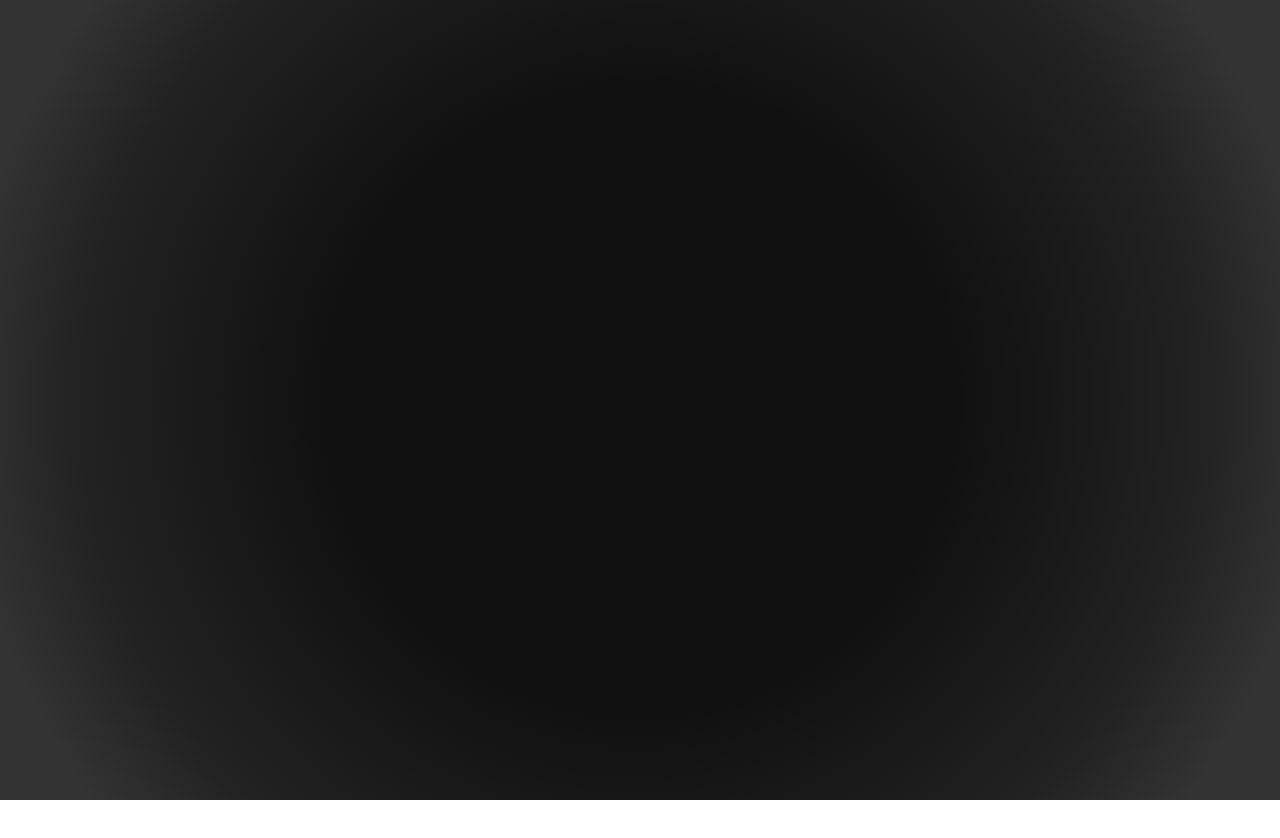
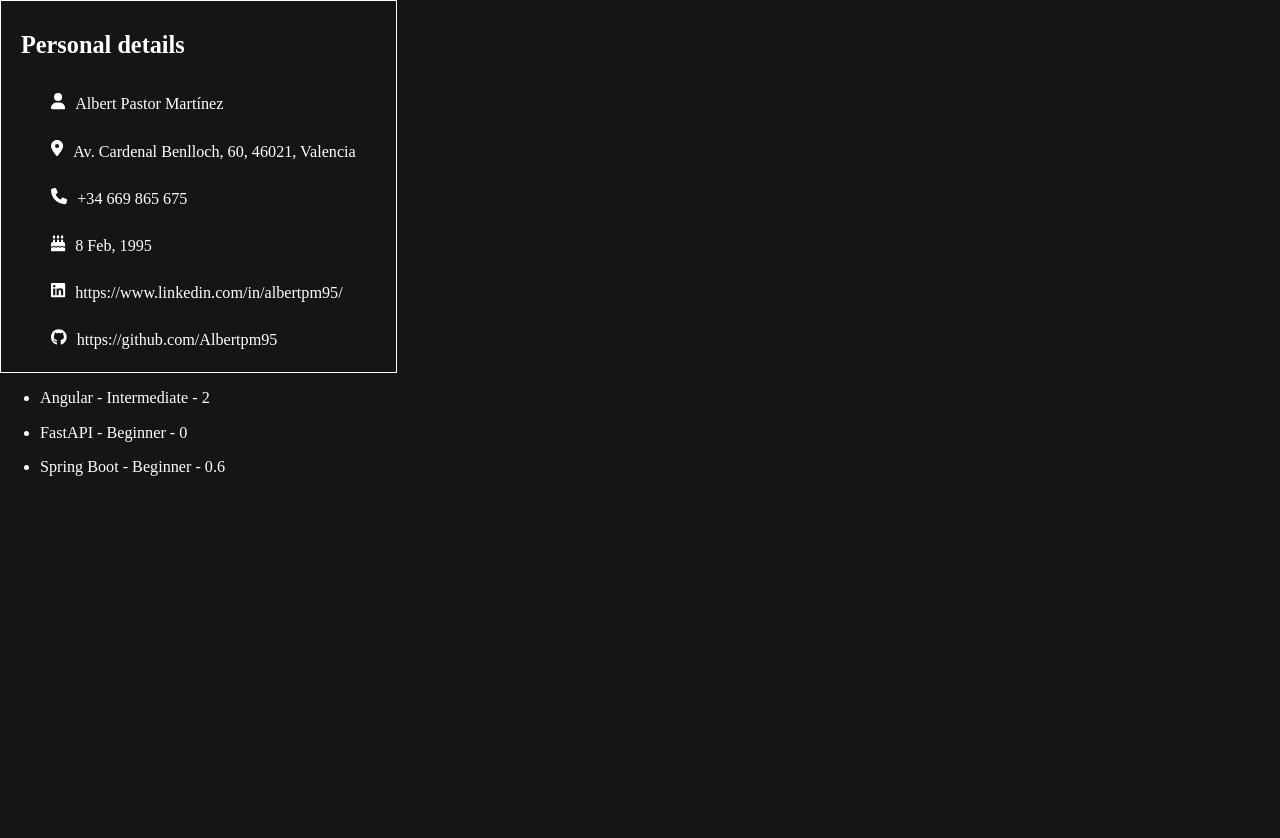
Before and after one commit to Albertpm95/TemplateCVWeb, an Angular app: page / in a window 1280 px wide. Shown: the top 838 px of the page. Built offline with nearby package versions, Linux system fonts and the light colour scheme.

Commit message:
Added some data and styles

```diff
--- a/src/app/app.component.html
+++ b/src/app/app.component.html
@@ -1 +1,34 @@
-<div class="page"></div>
+<div class="page" *ngIf="curriculum">
+    <div class="short-column">
+        <div class="small-container datos-personales" *ngIf="curriculum.personalDetails">
+            <h2>Personal details</h2>
+            <span>
+                <i class="fas fa-user"></i><strong>Name: </strong> Albert Pastor Martínez
+            </span>
+            <span *ngIf="curriculum.personalDetails.address">
+                <i [ngClass]="curriculum.personalDetails.address.icon"></i><strong>{{ curriculum.personalDetails.address.label }}: </strong>{{ curriculum.personalDetails.address.value }}
+            </span>
+            <span *ngIf="curriculum.personalDetails.phoneNumber">
+                <i [ngClass]="curriculum.personalDetails.phoneNumber.icon"></i><strong>{{ curriculum.personalDetails.phoneNumber.label }}: </strong>{{ curriculum.personalDetails.phoneNumber.value }}
+            </span>
+            <span *ngIf="curriculum.personalDetails.birthDate">
+                <i [ngClass]="curriculum.personalDetails.birthDate.icon"></i><strong>{{ curriculum.personalDetails.birthDate.label }}: </strong>{{ curriculum.personalDetails.birthDate.value }}
+            </span>
+            <span *ngIf="curriculum.personalDetails.urlLinkedIn">
+                <i [ngClass]="curriculum.personalDetails.urlLinkedIn.icon"></i><strong>{{curriculum.personalDetails.urlLinkedIn.label}}: </strong><a (click)="goTo(curriculum.personalDetails.urlLinkedIn.value)">{{curriculum.personalDetails.urlLinkedIn.value}} </a>
+            </span>
+            <span *ngIf="curriculum.personalDetails.urlGithub">
+                <i [ngClass]="curriculum.personalDetails.urlGithub.icon"></i><strong>{{curriculum.personalDetails.urlGithub.label}}: </strong>
+                <a (click)="goTo(curriculum.personalDetails.urlGithub.value)">{{curriculum.personalDetails.urlGithub.value}} </a>
+            </span>
+        </div>
+        <div class="small-container skills">
+            <ul *ngFor="let skill of curriculum.skills">
+                <li *ngIf="skill">{{skill.name}} - {{skill.level}} - {{skill.years}}
+
+                </li>
+            </ul>
+        </div>
+    </div>
+    <div class="big-column"></div>
+</div>
--- a/src/app/app.component.sass
+++ b/src/app/app.component.sass
@@ -1,5 +1,33 @@
 .page
-    height: 100vh
-    width: 100vw
-    background: #111
-    background: radial-gradient(circle, rgba(17,17,17,1) 42%, rgba(34,34,34,1) 74%, rgba(51,51,51,1) 90%)
+    height: 100%
+    width: 100%
+    background: #151515
+    display: flex
+    flex-flow: row wrap
+    //background: radial-gradient(circle, rgba(16,16,16,1) 50%, rgba(32,32,32,1) 85%, rgba(41,41,41,1) 95%)
+    .short-column
+        width: 30%
+        .datos-personales
+            display: flex
+            flex-direction: column
+            padding: 1rem 2rem
+            border: solid 1px white
+            width: fit-content
+            h2
+
+            span
+                display: flex
+                flex-direction: row
+                align-items: baseline
+                width: fit-content
+                padding: 1rem 2rem
+                line-height: 24px
+                i, svg
+                    margin: 0.4rem 1rem
+                strong
+                    display: none
+                a
+                    margin: 0
+                    height: 100%
+    .big-column
+        width: 70%
--- a/src/app/app.component.ts
+++ b/src/app/app.component.ts
@@ -1,10 +1,42 @@
 import { Component } from '@angular/core';
 
 @Component({
-  selector: 'app-root',
-  templateUrl: './app.component.html',
-  styleUrls: ['./app.component.sass']
+    selector: 'app-root',
+    templateUrl: './app.component.html',
+    styleUrls: ['./app.component.sass']
 })
 export class AppComponent {
-  title = 'TemplateCVWeb';
+    title = 'TemplateCVWeb';
+
+    curriculum = {
+        personalDetails: {
+            address: { label: 'Address', value: 'Av. Cardenal Benlloch, 60, 46021, Valencia', icon: 'fas fa-map-marker-alt' },
+            phoneNumber: { label: 'Phone Number', value: '+34 669 865 675', icon: 'fas fa-phone' },
+            birthDate: { label: 'Birth date', value: '8 Feb, 1995', icon: 'fas fa-birthday-cake' },
+            urlLinkedIn: { label: 'LinkedIn', value: 'https://www.linkedin.com/in/albertpm95/', icon: 'fab fa-linkedin' },
+            urlGithub: { label: 'GitHub', value: 'https://github.com/Albertpm95', icon: 'fab fa-github' }
+
+        },
+        skills: [
+            { name: 'Angular', level: 'Intermediate', years: 2 },
+            { name: 'FastAPI', level: 'Beginner', years: 0 },
+            { name: 'Spring Boot', level: 'Beginner', years: 0.6 },
+        ],
+        tools: [
+            { name: 'Github' },
+            { name: 'VSCode' },
+            { name: 'Postman' },
+            { name: '' },
+            { name: '' }
+        ],
+        experience: [
+            {}
+        ],
+        education: [],
+
+    }
+
+    goTo(url: string) {
+
+    }
 }
```
